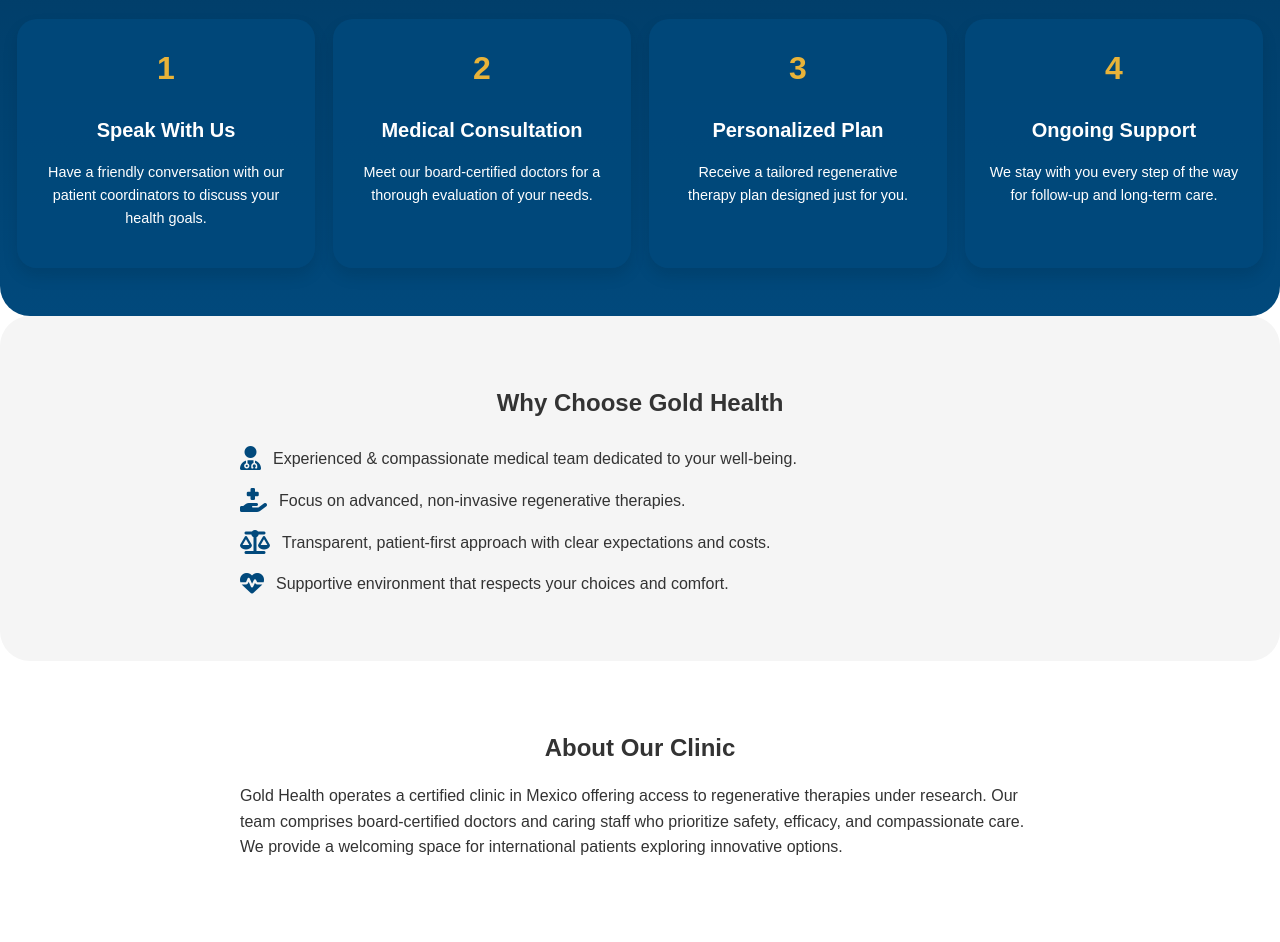
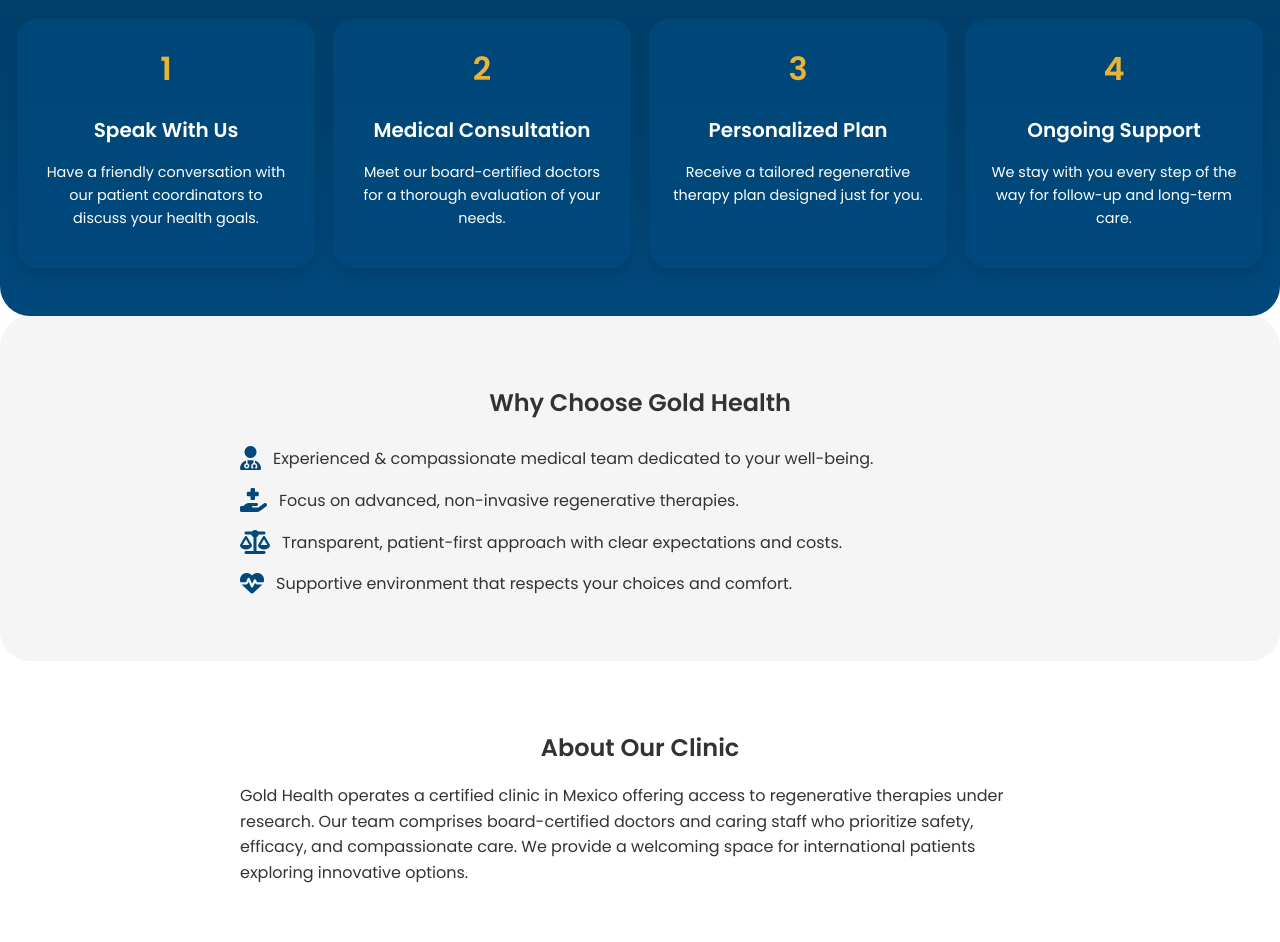
Before and after one commit to blue-neptune-triton/gold-health, a plain HTML site: page index.html in a window 1280 px wide. Shown: the part 597-1539 px from the top of the page. Drawn offline with Linux system fonts and the light colour scheme.

Commit message:
Modernize landing page: add Poppins font and interactive hover effects

```diff
--- a/index.html
+++ b/index.html
@@ -5,6 +5,8 @@
   <meta name="viewport" content="width=device-width, initial-scale=1.0">
   <title>Gold Health | Pioneering Regenerative Therapy in Mexico</title>
   <link rel="stylesheet" href="https://cdnjs.cloudflare.com/ajax/libs/font-awesome/6.5.0/css/all.min.css">
+  <!-- Added modern Google font -->
+  <link href="https://fonts.googleapis.com/css2?family=Poppins:wght@400;600&display=swap" rel="stylesheet">
   <style>
     :root {
       --primary: #01497C;
@@ -13,7 +15,7 @@
       --light: #f5f5f5;
     }
     body {
-  font-family: Arial, sans-serif;
+      font-family: 'Poppins', Arial, sans-serif;
       margin: 0;
       padding: 0;
       line-height: 1.6;
@@ -199,7 +201,7 @@ details summary {
       font-size: 0.8rem;
       opacity: 0.8;
     }
-@media(max-width:768px) {
+    @media (max-width: 768px) {
       .step-cards {
         flex-direction: column;
         align-items: center;
@@ -208,6 +210,18 @@ details summary {
         max-width: none;
         width: 100%;
       }
+    }
+    /* Micro-interactions for buttons and cards */
+    .cta button,
+    .cta-btn,
+    .step-card {
+      transition: transform 0.3s ease, box-shadow 0.3s ease;
+    }
+    .cta button:hover,
+    .cta-btn:hover,
+    .step-card:hover {
+      transform: translateY(-5px);
+      box-shadow: 0 12px 24px rgba(0, 0, 0, 0.2);
     }
   </style>
 </head>
@@ -219,6 +233,7 @@ details summary {
       <button class="cta-btn" onclick="document.getElementById('cta-form').scrollIntoView({behavior:'smooth'});">Schedule a Free Informational Call</button>
     </div>
   </section>
+
   <section class="steps">
     <h2>4 Easy Steps to Regenerative Therapy</h2>
     <div class="step-cards">
@@ -244,6 +259,7 @@ details summary {
       </div>
     </div>
   </section>
+
   <section class="why">
     <h2>Why Choose Gold Health</h2>
     <div class="why-list">
@@ -253,22 +269,27 @@ details summary {
       <div class="why-item"><i class="fas fa-heartbeat"></i><p>Supportive environment that respects your choices and comfort.</p></div>
     </div>
   </section>
+
   <section class="content-section">
     <h2>About Our Clinic</h2>
     <p>Gold Health operates a certified clinic in Mexico offering access to regenerative therapies under research. Our team comprises board-certified doctors and caring staff who prioritize safety, efficacy, and compassionate care. We provide a welcoming space for international patients exploring innovative options.</p>
   </section>
+
   <section class="content-section">
     <h2>Understanding Regenerative Therapy</h2>
     <p>Regenerative therapy is an umbrella term for treatments that aim to stimulate the body’s natural healing processes. Researchers are exploring how cellular therapies and biologics may support tissue repair and inflammation modulation. At Gold Health, we guide you through what these therapies involve and ensure you have realistic expectations.</p>
   </section>
+
   <section class="content-section">
     <h2>Why Mexico?</h2>
     <p>Mexico offers progressive regulations that allow access to regenerative therapies still under study in other countries. Gold Health operates under COFEPRIS authorization to provide compliant, ethical treatments. Our geographic location also makes it an accessible and cost-effective destination for patients from the U.S. and beyond.</p>
   </section>
+
   <section class="content-section">
     <h2>Safety &amp; Ethics</h2>
     <p>Your safety is our top priority. We adhere to all regulations set by Mexican health authorities and ensure that our therapies use ethically sourced materials. Our staff will provide you with thorough information about potential risks, and we never claim guaranteed results.</p>
   </section>
+
   <section class="faq">
     <h2>Frequently Asked Questions</h2>
     <details>
@@ -284,6 +305,7 @@ details summary {
       <p>Every patient responds differently. Some may experience improvement in their condition, while others may see minimal change. Our team will stay in touch to monitor your progress and provide ongoing support.</p>
     </details>
   </section>
+
   <section class="testimonials">
     <h2>What Our Patients Are Saying</h2>
     <div class="testimonial-item">
@@ -299,6 +321,7 @@ details summary {
       <p>– L. Wong</p>
     </div>
   </section>
+
   <section class="cta" id="cta-form">
     <h2>Ready to Learn More?</h2>
     <p>Speak with a patient coordinator to explore if regenerative therapies may be right for you.</p>
```
Lines whose indentation alone changed are shown as unchanged.
